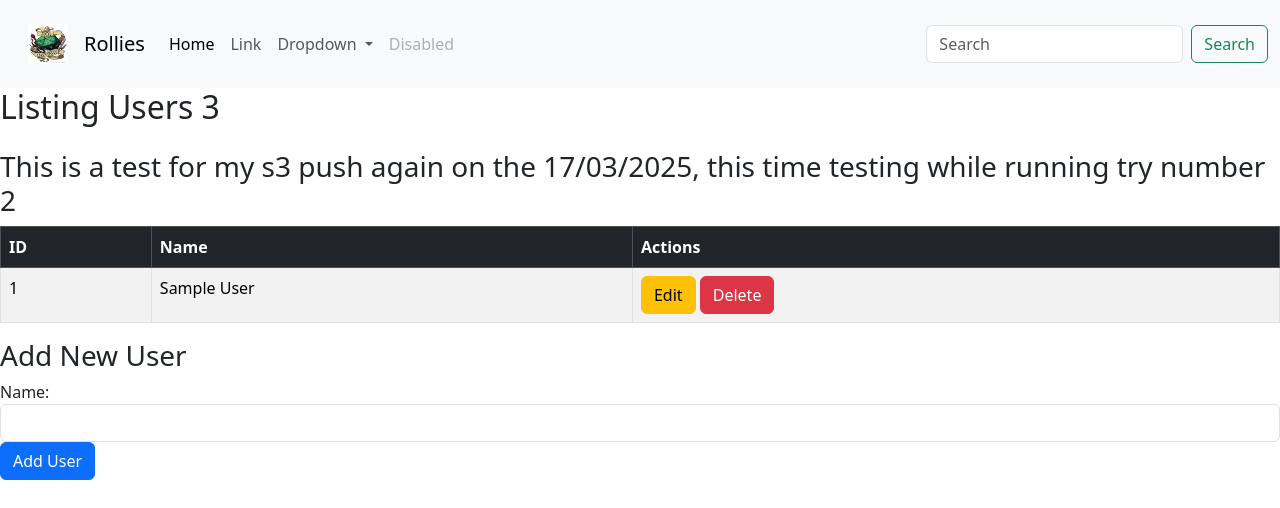
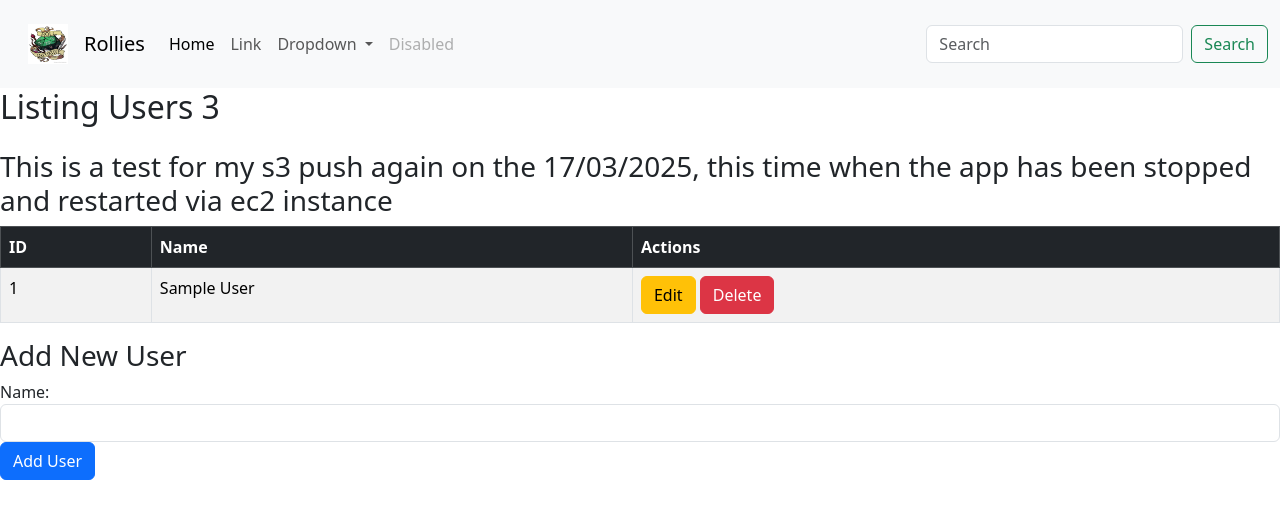
Before and after one commit to CodingWithGavin/collegeproject, a Flask app: page / in a window 1280 px wide. Shown: the top 508 px of the page. Run offline with Flask 3, Linux system fonts and the light colour scheme; tables that the repository leaves empty hold one stand-in row (values such as "Sample post").

Commit message:
Testing our S3 push 5th time for a push while the instance has been stopped and restarted

```diff
--- a/app/templates/home/index.html
+++ b/app/templates/home/index.html
@@ -16,7 +16,7 @@
 
     <h2 class="mb-4">Listing Users 3 </h2>
 
-    <h3> This is a test for my s3 push again on the 17/03/2025, this time testing while running try number 2</h3>
+    <h3> This is a test for my s3 push again on the 17/03/2025, this time when the app has been stopped and restarted via ec2 instance</h3>
 
     <table class="table table-striped table-bordered table-hover">
         <thead class="table-dark">
```
